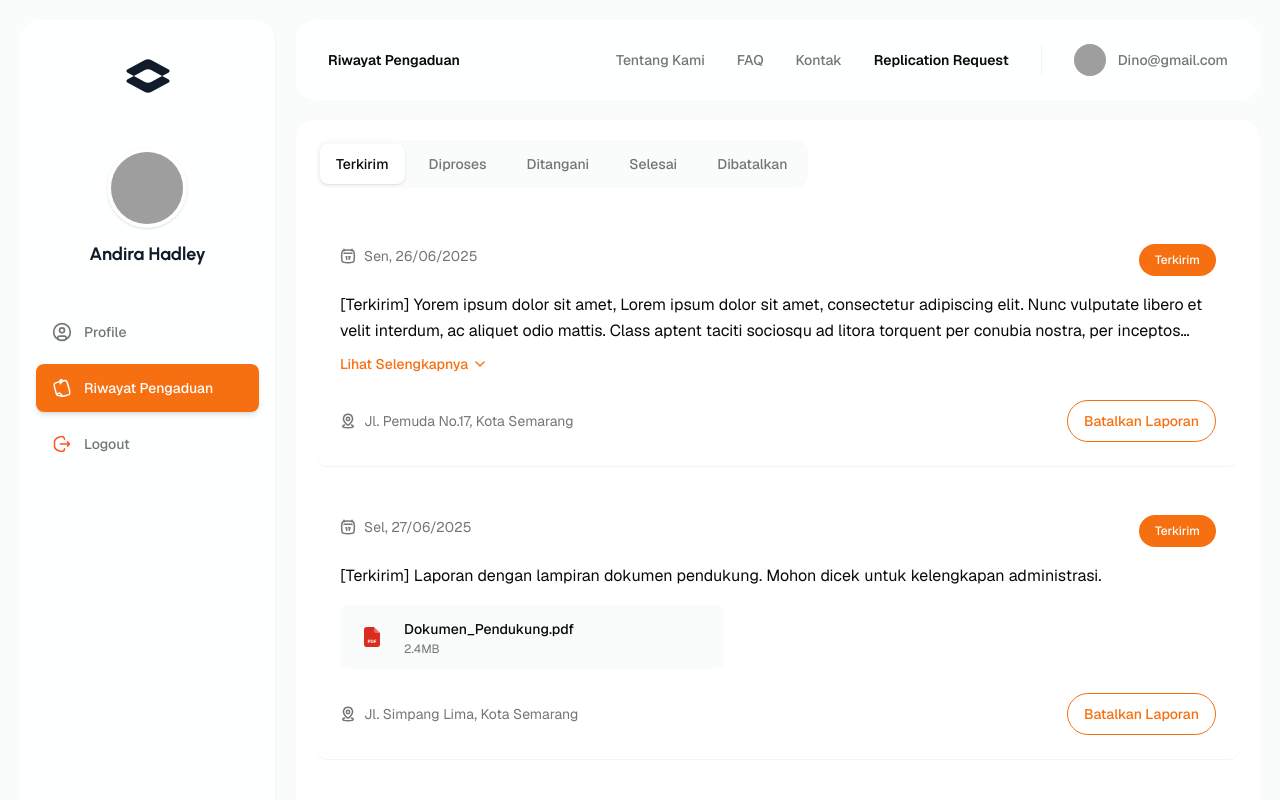
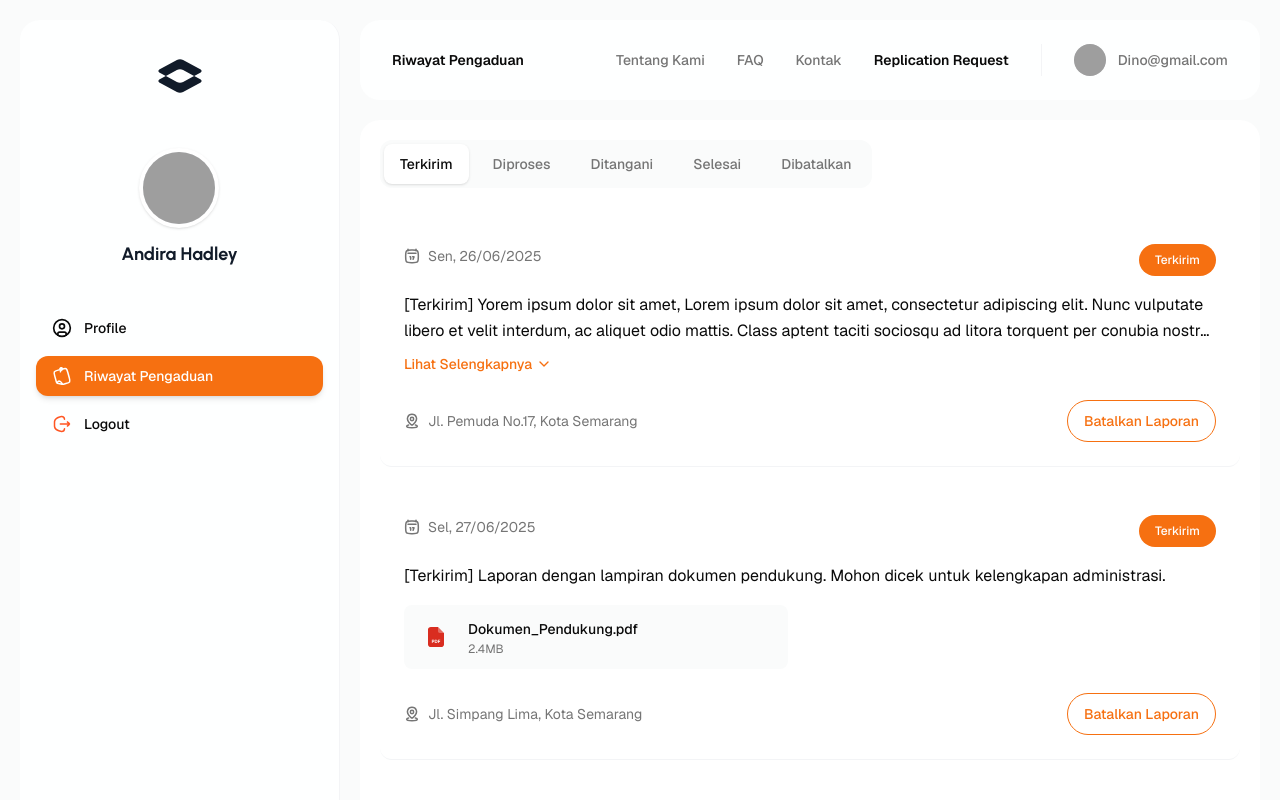
Before and after one commit to rafiiiqball24/pengaduan-masyarakat, a Nuxt app: page /riwayat in a window 1280 px wide. Shown: the top 800 px of the page. Built offline with nearby package versions, Linux system fonts and the light colour scheme; grey boxes are pictures that could not be loaded.

Commit message:
fix: adjust profile buttons order and alert position

```diff
--- a/app/components/profile/ProfileSidebar.vue
+++ b/app/components/profile/ProfileSidebar.vue
@@ -29,7 +29,7 @@ const confirmLogout = () => {
 </script>
 
 <template>
-    <aside class="w-64 bg-bg-form border-r border-gray-100 hidden md:flex flex-col items-center py-8 min-h-screen">
+    <aside class="w-80 bg-bg-form border-r border-gray-100 hidden md:flex flex-col items-center py-8 min-h-screen">
         <!-- Logo area -->
         <div class="mb-10 flex flex-col items-center">
             <img src="/logo.svg" alt="Logo" class="w-12 h-12 mb-2" />
@@ -48,10 +48,10 @@ const confirmLogout = () => {
         <nav class="w-full px-4 space-y-2">
             <NuxtLink v-for="item in menuItems" :key="item.name" :to="item.path"
                 @click="handleItemClick($event, item.path)"
-                class="flex items-center gap-3 px-4 py-3 rounded-lg transition-all duration-200" :class="[
+                class="flex items-center gap-3 px-4 py-2 rounded-xl transition-all duration-200" :class="[
                     route.path.startsWith(item.path) && item.path !== '#logout'
                         ? 'bg-primary text-primary-foreground shadow-md'
-                        : 'text-text-neutral-secondary hover:bg-surface-primary hover:text-text-neutral-primary'
+                        : 'hover:bg-gray-100 text-text-neutral-primary'
                 ]">
                 <img v-if="typeof item.icon === 'string'" :src="item.icon" class="w-5 h-5 transition-all duration-200"
                     :class="{ 'brightness-0 invert': route.path.startsWith(item.path) && item.path !== '#logout' }"
--- a/app/pages/profil/index.vue
+++ b/app/pages/profil/index.vue
@@ -76,12 +76,12 @@ const handleSave = (updatedUser: { name: string; email: string; phone: string })
 
                         <div class="flex flex-row gap-3">
                             <button
-                                class="px-4 py-2 md:px-6 md:py-2.5 border border-border-form-default text-primary rounded-full text-xs md:text-sm font-medium hover:bg-surface-primary transition-colors order-2 sm:order-1">
-                                Hapus gambar
+                                class="px-4 py-2 md:px-3 md:py-2 bg-primary text-primary-foreground rounded-full text-xs md:text-base font-medium hover:bg-orange-600 transition-colors duration-300 shadow-2">
+                                Ubah Gambar
                             </button>
                             <button
-                                class="px-4 py-2 md:px-6 md:py-2.5 bg-primary text-primary-foreground rounded-full text-xs md:text-sm font-medium hover:opacity-90 transition-colors shadow-2 order-1 sm:order-2">
-                                Ubah Gambar
+                                class="px-4 py-2 md:px-3 md:py-2 border-2 border-border-form-default text-primary rounded-full text-xs md:text-base font-medium hover:bg-surface-primary transition-colors">
+                                Hapus gambar
                             </button>
                         </div>
                     </div>
--- a/app/pages/riwayat/index.vue
+++ b/app/pages/riwayat/index.vue
@@ -23,12 +23,10 @@ const filteredComplaints = computed(() => {
 const showCancelAlert = ref(false)
 
 const handleCancel = (complaintId: string) => {
-    // In a real app, you would call an API here
-    // For now, we simulate success
     showCancelAlert.value = true
     setTimeout(() => {
         showCancelAlert.value = false
-    }, 5000) // Auto hide after 5 seconds
+    }, 5000)
 }
 </script>
 
@@ -77,7 +75,7 @@ const handleCancel = (complaintId: string) => {
                     leave-from-class="transform translate-y-0 opacity-100"
                     leave-to-class="transform translate-y-full opacity-0">
                     <div v-if="showCancelAlert"
-                        class="fixed bottom-4 left-4 right-4 md:left-auto md:right-8 z-50 md:max-w-md md:w-[400px]">
+                        class="fixed bottom-4 left-4 right-4 md:left-1/2 md:-translate-x-1/2 z-50 md:max-w-md md:w-[400px]">
                         <div
                             class="bg-[#ECFDF3] border border-[#D1FADF] rounded-xl p-4 flex items-center justify-between shadow-lg h-14">
                             <div class="flex items-center gap-3">
```
